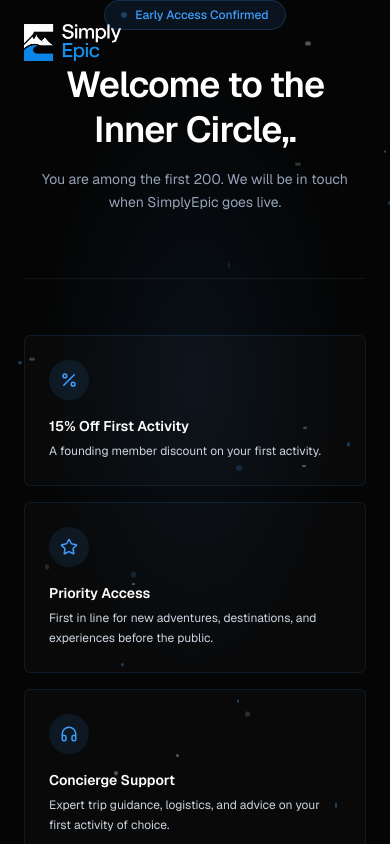
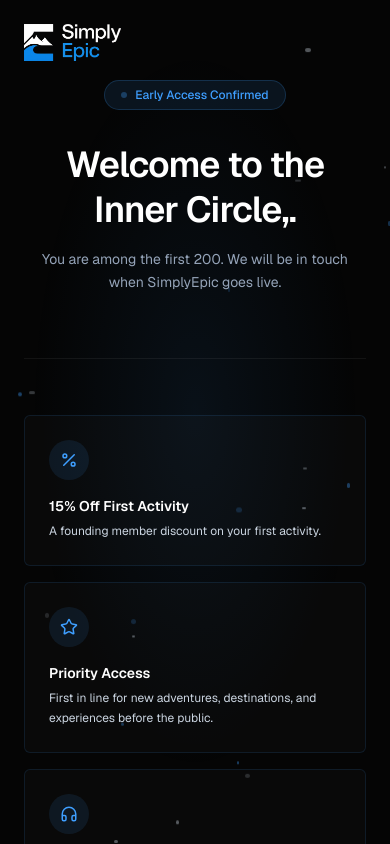
Before and after one commit to aditya-1694/simply-epic-wailist, a Next.js app: page /join-success in a window 390 px wide. Shown: the top 844 px of the page. Built offline with nearby package versions, Linux system fonts and the light colour scheme; no server answers; the database is empty.

Commit message:
fix: add top padding for badge on mobile
Ensure badge doesn't overlap logo on mobile with proper spacing.

```diff
--- a/app/join-success/client.tsx
+++ b/app/join-success/client.tsx
@@ -97,7 +97,7 @@ export function SuccessPageClient({ memberName }: { memberName: string | null })
       </motion.div>
 
       {/* Content */}
-      <div className="relative z-10 flex flex-col items-center text-center max-w-3xl w-full">
+      <div className="relative z-10 flex flex-col items-center text-center max-w-3xl w-full pt-20 md:pt-0">
 
         {/* Badge */}
         <motion.div
```
